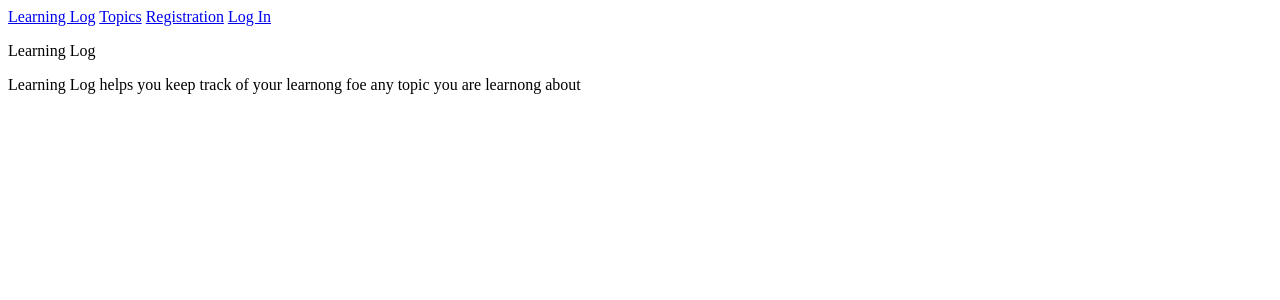
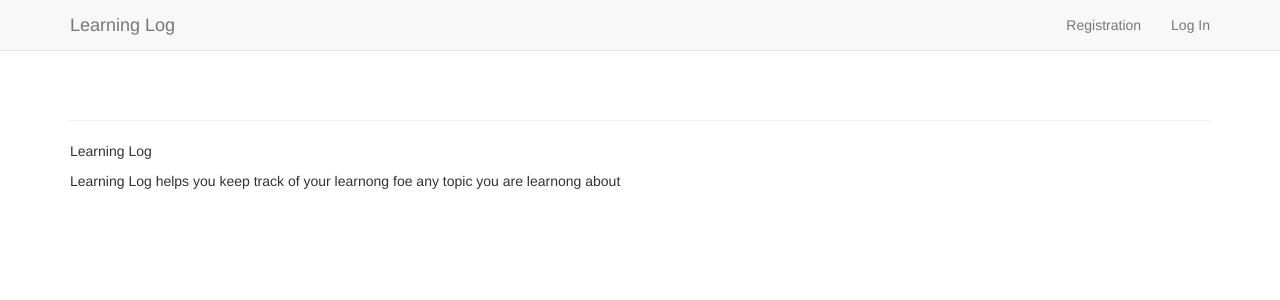
Before and after one commit to paganism/learning_log_django, a Django app: page / in a window 1280 px wide. Shown: the top 300 px of the page. Run offline with Django 3.2, Linux system fonts and the light colour scheme; some libraries are stand-ins or nearby versions.

Commit message:
modified base template via bootstrap

```diff
--- a/learning_logs/templates/learning_logs/base.html
+++ b/learning_logs/templates/learning_logs/base.html
@@ -1,13 +1,54 @@
-<p>
-    <a href="{% url 'index' %}">Learning Log</a>
-    <a href="{% url 'topics' %}">Topics</a>
-    {% if user.is_authenticated %}
-        Hello, {{ user.username }}.
-        <a href="{% url 'logout' %}">logout</a>
-    {% else %}
-        <a href="{% url 'register' %}">Registration</a>
-        <a href="{% url 'login' %}">Log In</a>
-    {% endif %}
-</p>
-{% block content%}
-{% endblock%}
+{% load bootstrap3 %}
+<!DOCTYPE html>
+<html lang="en">
+    <head>
+        <meta charset="utf-8">
+        <meta http-equiv="X-UA-Compatible" content="IE=edge">
+        <meta name="viewport" content="width=device-width, initial-scale=1">
+
+        <title>Learning Log</title>
+
+        {% bootstrap_css %}
+        {% bootstrap_javascript %}
+
+    </head>
+
+        <body>
+            <nav class="navbar navbar-default navbar-static-top">
+                <div class="container">
+                    <div class="navbar-header">
+
+                        <button type="button" class="navbar-toggle collapsed"
+                            data-toggle="collapse" data-target="#navbar"
+                            aria-expanded="false" aria-controls="navbar">
+                        </button>
+                        <a class="navbar-brand" href="{% url 'index' %}">Learning Log</a>
+                    </div>
+                    <div id="navbar" class="navbar-collapse collapse">
+                        <ul class="nav navbar-nav">
+                            <li><a href="{% url 'topics' %}"></a></li>
+                        </ul>
+
+                        <ul class="nav navbar-nav navbar-right">
+                            {% if user.is_authenticated %}
+                                <li><a>Hello, {{ user.username }}.</a></li>
+                                <li><a href="{% url 'logout' %}">logout</a></li>
+                            {% else %}
+                                <li><a href="{% url 'register' %}">Registration</a></li>
+                                <li><a href="{% url 'login' %}">Log In</a></li>
+                            {% endif %}
+                        </ul>
+                    </div><!--/.nav-collapse-->
+                </div>
+            </nav>
+            <div class="container">
+                <div class="page-header">
+                    {% block header %}{% endblock header %}
+                </div>
+                <div>
+                    {% block content %}{% endblock content %}
+                </div>
+            </div><!--/container-->
+
+        </body>
+</html>
```
